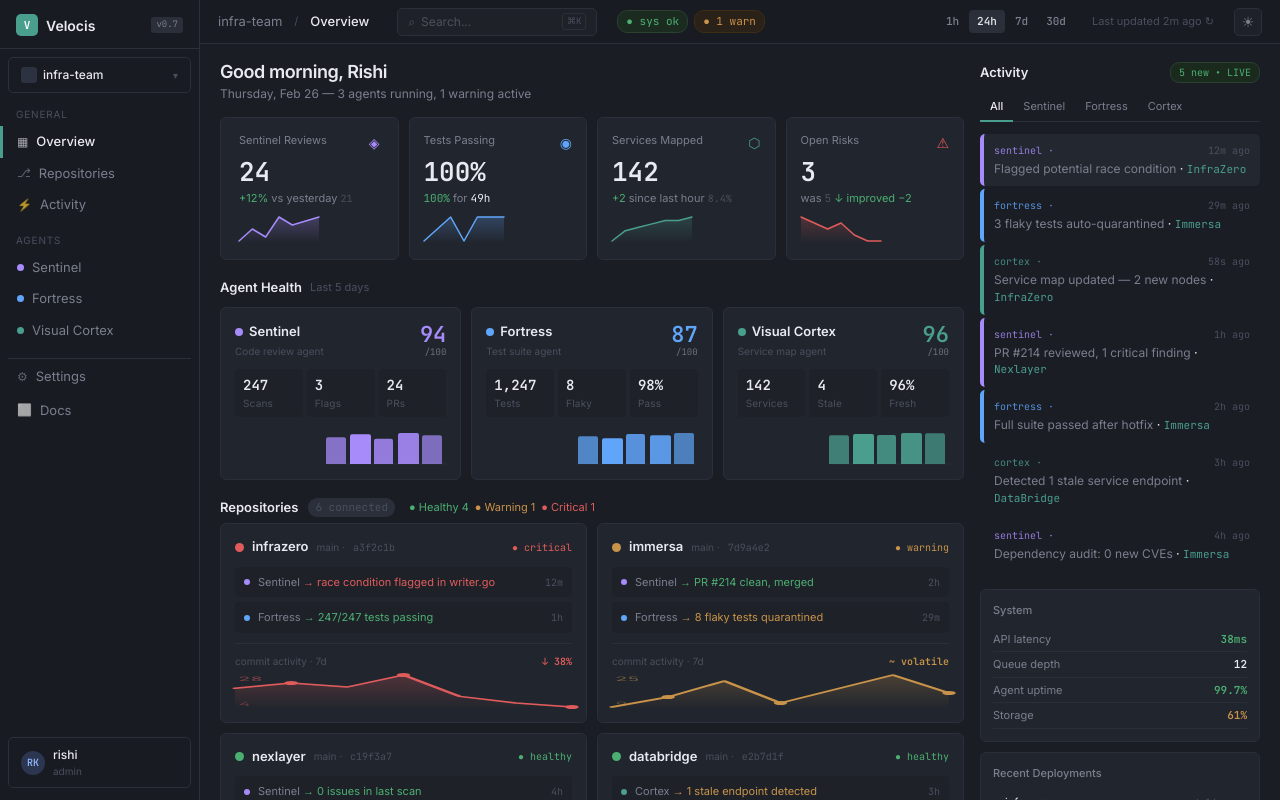
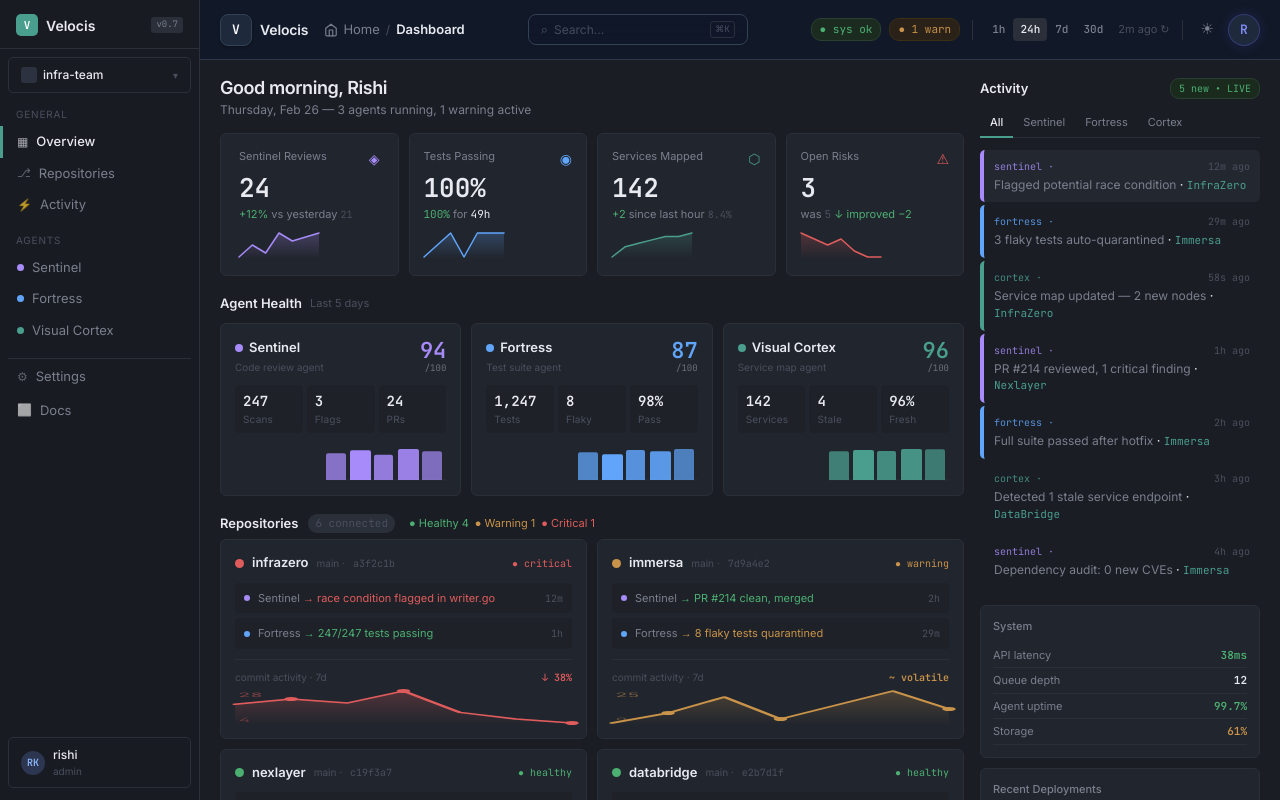
Before and after one commit to RJScripts-24/Velocis, a React (Vite) app in the folder frontend/: page /dashboard in a window 1280 px wide. Built offline with nearby package versions, Linux system fonts and the light colour scheme.

Commit message:
Fixed the navbar of dashboard

```diff
--- a/frontend/src/app/pages/DashboardPage.tsx
+++ b/frontend/src/app/pages/DashboardPage.tsx
@@ -383,24 +383,62 @@ export default function DashboardPage() {
         {/* ── TOP BAR ───────────────────────────────────────────────────── */}
         <header
           style={{
-            height: 44, borderBottom: `1px solid ${BORDER}`,
-            display: "flex", alignItems: "center", padding: "0 18px", gap: 12,
-            flexShrink: 0, background: TOPBAR,
+            height: 60, flexShrink: 0,
+            borderBottom: `1px solid ${isDark ? "rgba(51,65,85,0.8)" : "#e4e4e7"}`,
+            background: isDark ? "rgba(15,23,42,0.75)" : "rgba(255,255,255,0.82)",
+            backdropFilter: "blur(16px)",
+            WebkitBackdropFilter: "blur(16px)",
+            display: "flex", alignItems: "center", padding: "0 20px", gap: 0,
+            position: "relative", zIndex: 40,
           }}
         >
-          <span style={{ fontSize: 13, color: MUTED, fontFamily: SANS }}>infra-team</span>
-          <span style={{ color: DIM, fontSize: 11 }}>/</span>
-          <span style={{ fontSize: 13, color: TEXT, fontWeight: 500, fontFamily: SANS }}>Overview</span>
+          {/* Left — logo + breadcrumb */}
+          <div style={{ display: "flex", alignItems: "center", gap: 16, flexShrink: 0 }}>
+            {/* Logo block */}
+            <div style={{ display: "flex", alignItems: "center", gap: 8 }}>
+              <div style={{
+                width: 32, height: 32, borderRadius: 8,
+                background: isDark ? "#1e293b" : "#18181b",
+                border: `1px solid ${isDark ? "#334155" : "#3f3f46"}`,
+                display: "flex", alignItems: "center", justifyContent: "center",
+                flexShrink: 0, boxShadow: "0 1px 3px rgba(0,0,0,0.3)",
+              }}>
+                <span style={{ color: "#fff", fontWeight: 700, fontSize: 13, fontFamily: MONO }}>V</span>
+              </div>
+              <span style={{ fontWeight: 600, fontSize: 14, color: TEXT, fontFamily: SANS, letterSpacing: "-0.01em" }}>
+                Velocis
+              </span>
+            </div>
 
-          {/* Search */}
-          <div
-            style={{
-              marginLeft: 16, background: ELEVATED, border: `1px solid ${BORDER}`,
-              borderRadius: 5, display: "flex", alignItems: "center", gap: 6,
-              padding: "4px 10px", width: 200,
-            }}
+            {/* Breadcrumb */}
+            <div style={{ display: "flex", alignItems: "center", gap: 6, fontSize: 13, color: MUTED, fontFamily: SANS }}>
+              <span
+                onClick={() => navigate("/")}
+                style={{ display: "flex", alignItems: "center", gap: 5, cursor: "pointer",
+                  color: MUTED, transition: "color 0.1s" }}
+                onMouseEnter={e => (e.currentTarget.style.color = isDark ? "#818cf8" : "#4f46e5")}
+                onMouseLeave={e => (e.currentTarget.style.color = MUTED)}
               >
-            <span style={{ color: DIM, fontSize: 12 }}>⌕</span>
+                <svg width="14" height="14" viewBox="0 0 24 24" fill="none" stroke="currentColor" strokeWidth="2" strokeLinecap="round" strokeLinejoin="round">
+                  <path d="M3 9l9-7 9 7v11a2 2 0 0 1-2 2H5a2 2 0 0 1-2-2z" /><polyline points="9 22 9 12 15 12 15 22" />
+                </svg>
+                <span style={{ fontSize: 13 }}>Home</span>
+              </span>
+              <span style={{ color: DIM, fontSize: 12 }}>/</span>
+              <span style={{ color: TEXT, fontWeight: 600, fontSize: 13 }}>Dashboard</span>
+            </div>
+          </div>
+
+          {/* Center — search */}
+          <div style={{ flex: 1, display: "flex", justifyContent: "center" }}>
+            <div style={{
+              display: "flex", alignItems: "center", gap: 6,
+              background: isDark ? "rgba(15,23,42,0.6)" : "#fff",
+              border: `1px solid ${isDark ? "#334155" : "#e4e4e7"}`,
+              borderRadius: 8, padding: "5px 12px", width: 220,
+              boxShadow: "0 1px 2px rgba(0,0,0,0.08)",
+            }}>
+              <span style={{ color: DIM, fontSize: 13 }}>⌕</span>
               <input
                 placeholder="Search..."
                 style={{ background: "none", border: "none", outline: "none", color: MUTED, fontSize: 12, width: "100%", fontFamily: SANS }}
@@ -409,53 +447,72 @@ export default function DashboardPage() {
                 ⌘K
               </span>
             </div>
+          </div>
 
+          {/* Right — status + time filter + theme toggle + avatar */}
+          <div style={{ display: "flex", alignItems: "center", gap: 8, flexShrink: 0 }}>
             {/* Status pills */}
-          <div style={{ display: "flex", alignItems: "center", gap: 6, marginLeft: 8 }}>
             <span style={{ background: PILL_GR_BG, border: `1px solid ${PILL_GR_BD}`, color: GREEN, fontSize: 11, padding: "2px 8px", borderRadius: 10, fontFamily: MONO }}>
               ● sys ok
             </span>
             <span style={{ background: PILL_AM_BG, border: `1px solid ${PILL_AM_BD}`, color: AMBER, fontSize: 11, padding: "2px 8px", borderRadius: 10, fontFamily: MONO }}>
               ● 1 warn
             </span>
-          </div>
 
-          <div style={{ flex: 1 }} />
+            <div style={{ width: 1, height: 20, background: BORDER, margin: "0 4px" }} />
 
             {/* Time filter */}
-          <div style={{ display: "flex", gap: 2 }}>
+            <div style={{ display: "flex", gap: 1 }}>
               {["1h", "24h", "7d", "30d"].map((t) => (
-              <button
-                key={t}
-                style={{
+                <button key={t} style={{
                   background: t === "24h" ? BADGE_BG : "none", border: "none",
                   color: t === "24h" ? TEXT : MUTED, fontSize: 11,
-                  padding: "3px 8px", borderRadius: 4, cursor: "pointer", fontFamily: MONO,
-                }}
-              >
+                  padding: "3px 7px", borderRadius: 4, cursor: "pointer", fontFamily: MONO,
+                }}>
                   {t}
                 </button>
               ))}
             </div>
 
-          {/* Slightly awkwardly placed last-updated */}
-          <span style={{ fontSize: 11, color: DIM, marginLeft: 6, fontFamily: SANS, whiteSpace: "nowrap" }}>
-            Last updated 2m ago ↻
+            <span style={{ fontSize: 11, color: DIM, fontFamily: SANS, whiteSpace: "nowrap" }}>
+              2m ago ↻
             </span>
 
-          {/* ── Theme toggle */}
+            <div style={{ width: 1, height: 20, background: BORDER, margin: "0 4px" }} />
+
+            {/* Theme toggle */}
             <button
               onClick={() => setIsDark(!isDark)}
               title={isDark ? "Switch to light mode" : "Switch to dark mode"}
               style={{
-              marginLeft: 8, background: ELEVATED, border: `1px solid ${BORDER}`,
-              borderRadius: 5, width: 28, height: 28, display: "flex", alignItems: "center",
-              justifyContent: "center", cursor: "pointer", flexShrink: 0, fontSize: 14,
-              color: MUTED, transition: "background 0.15s",
+                background: "none", border: "none", padding: 6, borderRadius: 8,
+                cursor: "pointer", color: MUTED, display: "flex", alignItems: "center", justifyContent: "center",
+                fontSize: 15, transition: "background 0.15s",
               }}
+              onMouseEnter={e => (e.currentTarget.style.background = isDark ? "#1e293b" : "#f4f4f5")}
+              onMouseLeave={e => (e.currentTarget.style.background = "none")}
             >
               {isDark ? "☀" : "☾"}
             </button>
+
+            {/* Avatar with glow */}
+            <div style={{ position: "relative", flexShrink: 0 }}>
+              <div style={{
+                position: "absolute", inset: 0,
+                background: "rgba(99,102,241,0.2)", borderRadius: "50%", filter: "blur(6px)",
+              }} />
+              <div style={{
+                width: 32, height: 32, borderRadius: "50%", position: "relative",
+                background: isDark ? "#1e293b" : "#fff",
+                border: `1px solid ${isDark ? "rgba(99,102,241,0.3)" : "rgba(99,102,241,0.2)"}`,
+                boxShadow: "0 1px 3px rgba(0,0,0,0.12)",
+                display: "flex", alignItems: "center", justifyContent: "center",
+                cursor: "pointer",
+              }}>
+                <span style={{ fontSize: 13, fontWeight: 700, color: isDark ? "#818cf8" : "#4f46e5", fontFamily: MONO }}>R</span>
+              </div>
+            </div>
+          </div>
         </header>
 
         {/* ── SCROLLABLE CONTENT ────────────────────────────────────────── */}
```
Also changed, not shown: 1 other file (tests, documents, lock files or other folders). Lines whose indentation alone changed are shown as unchanged.
